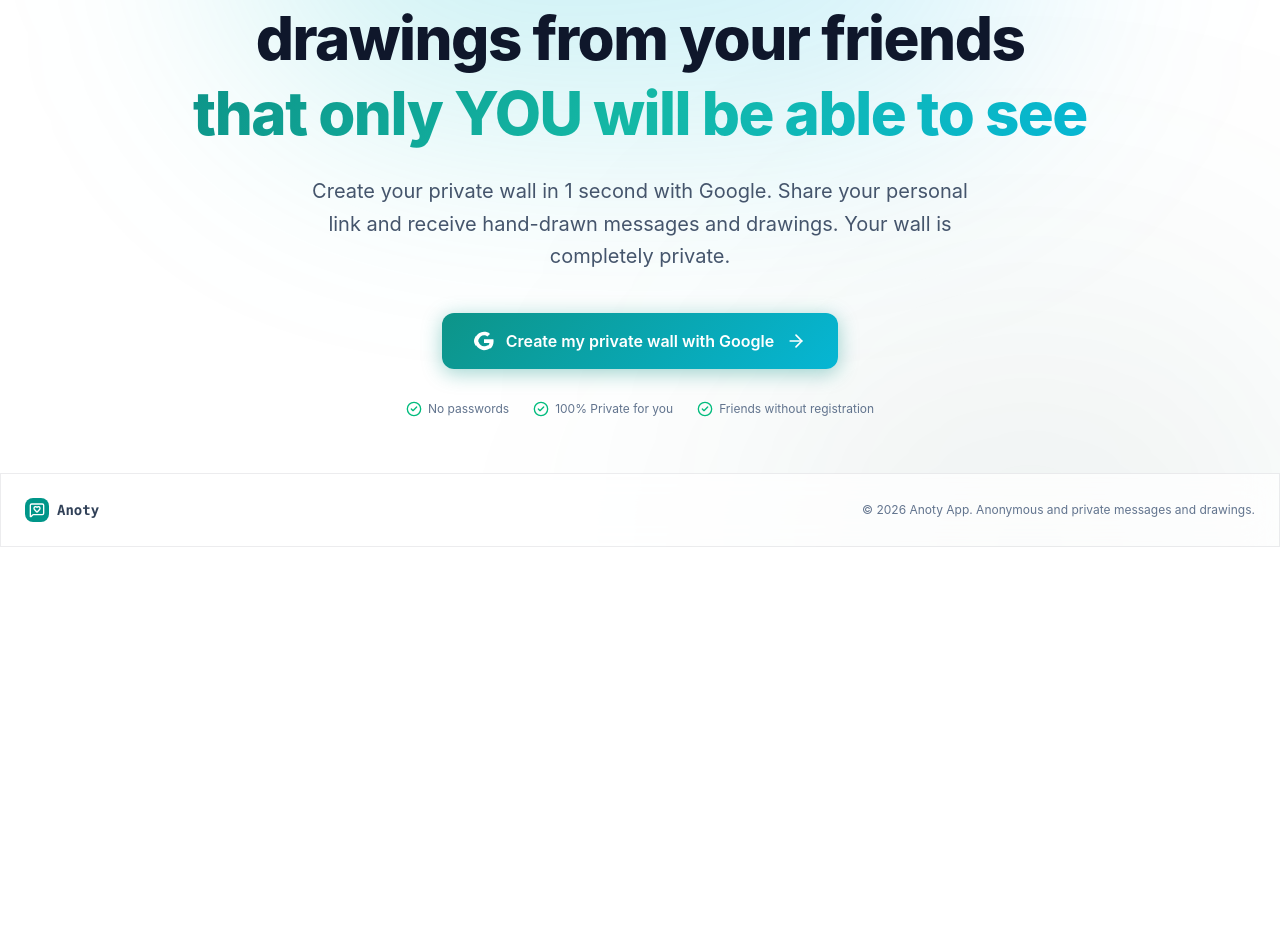
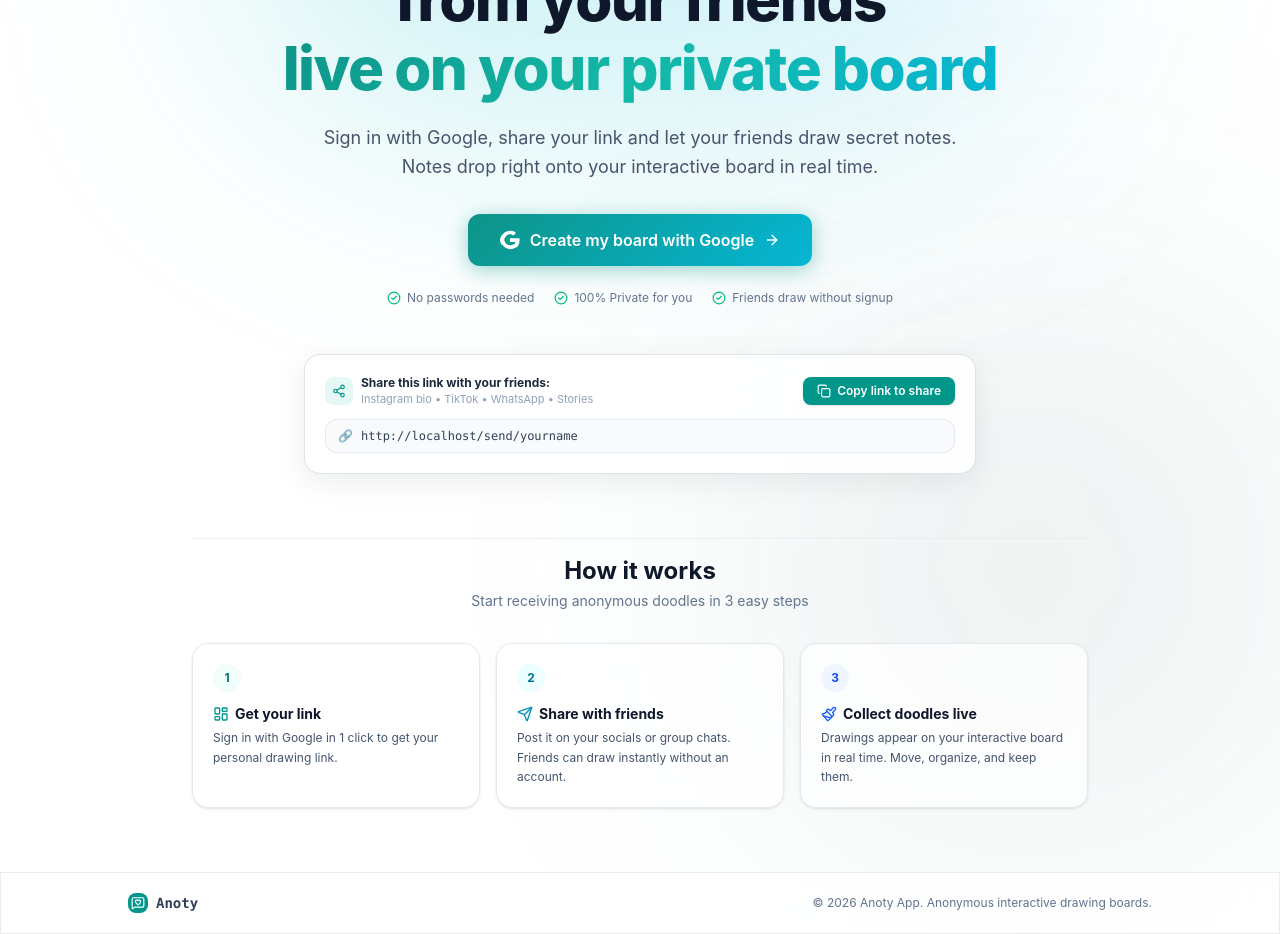
Before and after one commit to MistyBlunch/Anoty, a Next.js app in the folder front/: page / in a window 1280 px wide. Shown: the part 280-1214 px from the top of the page. Before the commit the page ends 827 px from the top, so only its background shows below. Built offline with nearby package versions, Linux system fonts and the light colour scheme; no server answers.

Commit message:
feat: add share link preview widget with copy functionality to landing page

```diff
--- a/front/src/lib/i18n/en.ts
+++ b/front/src/lib/i18n/en.ts
@@ -16,24 +16,41 @@
   login_short: "Sign in",
   connecting: "Connecting...",
   sign_out: "Sign out",
-  my_private_wall: "My Private Wall",
-  go_to_my_wall: "Go to my Private Wall",
+  my_private_wall: "My Private Board",
+  go_to_my_wall: "Go to my Board",
   validating_session: "Validating session...",
   login_error_default: "Could not sign in",
   login_backend_error: "Could not connect to the backend server",
   login_oauth_error: "Failed to open the Google OAuth window",
 
-  // ─── Home hero ────────────────────────────────────────────────────────────
-  hero_badge: "Your anonymous messages and drawings, 100% private",
-  hero_heading_1: "Receive secret notes and drawings from your friends",
-  hero_heading_2: "that only YOU will be able to see",
+  // ─── Home hero & Landing ──────────────────────────────────────────────────
+  hero_badge: "🎨 Anonymous Drawing Board",
+  hero_heading_1: "Receive anonymous drawings from your friends",
+  hero_heading_2: "live on your private board",
   hero_subheading:
-    "Create your private wall in 1 second with Google. Share your personal link and receive hand-drawn messages and drawings. Your wall is completely private.",
-  hero_cta_create: "Create my private wall with Google",
-  hero_check_no_passwords: "No passwords",
+    "Sign in with Google, share your link and let your friends draw secret notes. Notes drop right onto your interactive board in real time.",
+  hero_cta_create: "Create my board with Google",
+  hero_check_no_passwords: "No passwords needed",
   hero_check_private: "100% Private for you",
-  hero_check_no_register: "Friends without registration",
-  footer_tagline: "Anonymous and private messages and drawings.",
+  hero_check_no_register: "Friends draw without signup",
+  hero_share_preview_label: "Share this link with your friends:",
+  hero_share_preview_sublabel: "Instagram bio • TikTok • WhatsApp • Stories",
+  hero_share_preview_copied: "Copied!",
+  hero_share_preview_copy_btn: "Copy link to share",
+
+  how_it_works_title: "How it works",
+  how_it_works_subtitle: "Start receiving anonymous doodles in 3 easy steps",
+  step_1_badge: "1",
+  step_1_title: "Get your link",
+  step_1_desc: "Sign in with Google in 1 click to get your personal drawing link.",
+  step_2_badge: "2",
+  step_2_title: "Share with friends",
+  step_2_desc: "Post it on your socials or group chats. Friends can draw instantly without an account.",
+  step_3_badge: "3",
+  step_3_title: "Collect doodles live",
+  step_3_desc: "Drawings appear on your interactive board in real time. Move, organize, and keep them.",
+
+  footer_tagline: "Anonymous interactive drawing boards.",
 
   // ─── Dashboard ────────────────────────────────────────────────────────────
   loading_public_board: "Loading your public wall...",
--- a/front/src/pages/index.tsx
+++ b/front/src/pages/index.tsx
@@ -1,4 +1,4 @@
-import { useState } from "react"
+import { useState, useEffect } from "react"
 import { useRouter } from "next/router"
 import Head from "next/head"
 import {
@@ -8,6 +8,11 @@
   CheckCircle2,
   LogOut,
   LayoutDashboard,
+  Share2,
+  Copy,
+  Check,
+  Paintbrush,
+  Send,
 } from "lucide-react"
 import { motion } from "framer-motion"
 import { useGoogleLogin } from "@react-oauth/google"
@@ -24,6 +29,27 @@
   const [isLoggingIn, setIsLoggingIn] = useState(false)
   const { user, saveSession, logout } = useAuth({ redirect: false })
   const { t } = useLanguage()
+
+  const [copiedLink, setCopiedLink] = useState(false)
+  const [origin, setOrigin] = useState("https://anoty.app")
+
+  useEffect(() => {
+    if (typeof window !== "undefined" && window.location.origin) {
+      setOrigin(window.location.origin)
+    }
+  }, [])
+
+  const shareUrl = user ? `${origin}/send/${user.username}` : `${origin}/send/yourname`
+
+  const handleCopyLink = async () => {
+    try {
+      await navigator.clipboard.writeText(shareUrl)
+      setCopiedLink(true)
+      setTimeout(() => setCopiedLink(false), 2500)
+    } catch {
+      // fallback
+    }
+  }
 
   const loginWithGoogle = useGoogleLogin({
     scope: "openid email profile",
@@ -59,9 +85,9 @@
         <link rel="icon" href="/favicon.svg" />
       </Head>
 
-      <div className="min-h-screen bg-white text-slate-800 selection:bg-teal-500 selection:text-white relative overflow-hidden flex flex-col">
-        {/* Background Glows */}
-        <div className="absolute top-0 left-1/2 -translate-x-1/2 w-[800px] h-[400px] bg-gradient-to-tr from-teal-500/20 via-cyan-500/20 to-blue-500/10 blur-[120px] pointer-events-none rounded-full" />
+      <div className="min-h-screen bg-white text-slate-800 selection:bg-teal-500 selection:text-white relative overflow-hidden flex flex-col justify-between">
+        {/* Ambient Glows */}
+        <div className="absolute top-0 left-1/2 -translate-x-1/2 w-[800px] h-[400px] bg-gradient-to-tr from-teal-500/20 via-cyan-500/20 to-blue-500/10 blur-[130px] pointer-events-none rounded-full" />
         <div className="absolute top-[600px] right-0 w-[500px] h-[500px] bg-teal-900/10 blur-[150px] pointer-events-none rounded-full" />
 
         <HeaderShell
@@ -91,7 +117,7 @@
                 <button
                   onClick={() => loginWithGoogle()}
                   disabled={isLoggingIn}
-                  className="flex items-center gap-2 bg-white hover:bg-slate-50 text-slate-800 border border-slate-300 px-3 sm:px-4 py-2.5 rounded-xl text-sm font-medium transition-all shadow-sm hover:border-teal-500/50 cursor-pointer active:scale-95"
+                  className="flex items-center gap-2 bg-white hover:bg-slate-50 text-slate-800 border border-slate-300 px-3 sm:px-4 py-2 rounded-xl text-sm font-medium transition-all shadow-sm hover:border-teal-500/50 cursor-pointer active:scale-95"
                 >
                   <svg className="w-4 h-4" viewBox="0 0 24 24">
                     <path fill="#EA4335" d="M12 5c1.6 0 3 .6 4.1 1.6l3.1-3.1C17.3 1.7 14.8 1 12 1 7.5 1 3.7 3.6 1.9 7.3l3.7 2.9C6.5 7.3 9 5 12 5z"/>
@@ -108,41 +134,45 @@
         />
 
         {/* Hero Section */}
-        <section className="flex-1 pt-16 pb-14 px-6 max-w-5xl mx-auto text-center relative z-10">
+        <main className="flex-1 max-w-5xl mx-auto px-6 pt-12 pb-16 text-center relative z-10">
           <motion.div
-            initial={{ opacity: 0, y: 20 }}
+            initial={{ opacity: 0, y: 16 }}
             animate={{ opacity: 1, y: 0 }}
-            transition={{ duration: 0.6 }}
+            transition={{ duration: 0.5 }}
           >
-            <div className="inline-flex items-center gap-2 px-4 py-2 rounded-full glass-panel border border-teal-500/30 text-teal-700 text-xs font-semibold uppercase tracking-wider mb-8 shadow-inner">
+            {/* Pill */}
+            <div className="inline-flex items-center gap-2 px-3.5 py-1.5 rounded-full glass-panel border border-teal-500/30 text-teal-700 text-xs font-semibold mb-6 shadow-sm">
               <Sparkles className="w-3.5 h-3.5 text-teal-500 animate-pulse" />
               <span>{t("hero_badge")}</span>
             </div>
 
-            <h1 className="text-4xl sm:text-6xl font-extrabold tracking-tight text-slate-900 mb-6 leading-tight">
+            {/* Headline */}
+            <h1 className="text-3xl sm:text-5xl md:text-6xl font-extrabold tracking-tight text-slate-900 mb-5 leading-[1.15]">
               {t("hero_heading_1")} <br className="hidden sm:block" />
               <span className="gradient-text">{t("hero_heading_2")}</span>
             </h1>
 
-            <p className="text-slate-600 text-lg sm:text-xl max-w-2xl mx-auto mb-10 leading-relaxed">
+            {/* Subheading */}
+            <p className="text-slate-600 text-base sm:text-lg max-w-2xl mx-auto mb-8 leading-relaxed">
               {t("hero_subheading")}
             </p>
 
-            <div className="flex flex-col sm:flex-row items-center justify-center gap-4">
+            {/* CTA Button */}
+            <div className="flex flex-col sm:flex-row items-center justify-center gap-4 mb-6">
               {user ? (
                 <button
                   onClick={() => router.push("/dashboard")}
-                  className="w-full sm:w-auto gradient-button text-white font-semibold px-8 py-4 rounded-xl flex items-center justify-center gap-3 text-base shadow-lg cursor-pointer"
+                  className="w-full sm:w-auto gradient-button text-white font-semibold px-8 py-3.5 rounded-xl flex items-center justify-center gap-2.5 text-base shadow-lg cursor-pointer"
                 >
                   <LayoutDashboard className="w-5 h-5" />
                   <span>{t("go_to_my_wall")}</span>
-                  <ArrowRight className="w-5 h-5" />
+                  <ArrowRight className="w-4 h-4" />
                 </button>
               ) : (
                 <button
                   onClick={() => loginWithGoogle()}
                   disabled={isLoggingIn}
-                  className="w-full sm:w-auto gradient-button text-white font-semibold px-8 py-4 rounded-xl flex items-center justify-center gap-3 text-base shadow-lg cursor-pointer"
+                  className="w-full sm:w-auto gradient-button text-white font-semibold px-8 py-3.5 rounded-xl flex items-center justify-center gap-2.5 text-base shadow-lg cursor-pointer"
                 >
                   <svg className="w-5 h-5" viewBox="0 0 24 24">
                     <path fill="#ffffff" d="M12 5c1.6 0 3 .6 4.1 1.6l3.1-3.1C17.3 1.7 14.8 1 12 1 7.5 1 3.7 3.6 1.9 7.3l3.7 2.9C6.5 7.3 9 5 12 5z"/>
@@ -151,29 +181,134 @@
                     <path fill="#ffffff" d="M12 23c3.2 0 6-1.1 8-3l-3.7-2.9c-1.1.7-2.5 1.2-4.3 1.2-3 0-5.5-2.3-6.4-5.2L1.9 16C3.7 19.7 7.5 23 12 23z"/>
                   </svg>
                   <span>{isLoggingIn ? t("connecting") : t("hero_cta_create")}</span>
-                  <ArrowRight className="w-5 h-5" />
+                  <ArrowRight className="w-4 h-4" />
                 </button>
               )}
             </div>
 
-            <div className="mt-8 flex items-center justify-center gap-6 text-xs text-slate-500">
-              <span className="flex items-center gap-1.5"><CheckCircle2 className="w-4 h-4 text-emerald-500" />{t("hero_check_no_passwords")}</span>
-              <span className="flex items-center gap-1.5"><CheckCircle2 className="w-4 h-4 text-emerald-500" />{t("hero_check_private")}</span>
-              <span className="flex items-center gap-1.5"><CheckCircle2 className="w-4 h-4 text-emerald-500" />{t("hero_check_no_register")}</span>
+            {/* Micro badges */}
+            <div className="flex items-center justify-center flex-wrap gap-5 text-xs text-slate-500 mb-12">
+              <span className="flex items-center gap-1.5"><CheckCircle2 className="w-3.5 h-3.5 text-emerald-500" />{t("hero_check_no_passwords")}</span>
+              <span className="flex items-center gap-1.5"><CheckCircle2 className="w-3.5 h-3.5 text-emerald-500" />{t("hero_check_private")}</span>
+              <span className="flex items-center gap-1.5"><CheckCircle2 className="w-3.5 h-3.5 text-emerald-500" />{t("hero_check_no_register")}</span>
+            </div>
+
+            {/* Share Link Preview Box */}
+            <div className="max-w-2xl mx-auto mb-16">
+              <div className="glass-card rounded-2xl p-4 sm:p-5 shadow-lg border border-teal-500/20 text-left">
+                <div className="flex flex-col sm:flex-row items-start sm:items-center justify-between gap-3 mb-3">
+                  <div className="flex items-center gap-2">
+                    <div className="w-7 h-7 rounded-lg bg-teal-500/10 text-teal-600 flex items-center justify-center">
+                      <Share2 className="w-3.5 h-3.5" />
+                    </div>
+                    <div>
+                      <p className="text-xs font-bold text-slate-800">{t("hero_share_preview_label")}</p>
+                      <p className="text-[11px] text-slate-400">{t("hero_share_preview_sublabel")}</p>
+                    </div>
+                  </div>
+                  <button
+                    onClick={handleCopyLink}
+                    className={`w-full sm:w-auto flex items-center justify-center gap-1.5 px-3.5 py-1.5 rounded-lg text-xs font-semibold transition-all cursor-pointer shadow-sm ${
+                      copiedLink
+                        ? "bg-emerald-500 text-white"
+                        : "bg-teal-600 hover:bg-teal-700 text-white active:scale-95"
+                    }`}
+                  >
+                    {copiedLink ? (
+                      <>
+                        <Check className="w-3.5 h-3.5" />
+                        <span>{t("hero_share_preview_copied")}</span>
+                      </>
+                    ) : (
+                      <>
+                        <Copy className="w-3.5 h-3.5" />
+                        <span>{t("hero_share_preview_copy_btn")}</span>
+                      </>
+                    )}
+                  </button>
+                </div>
+
+                <div className="flex items-center gap-2 bg-slate-50 border border-slate-200/80 rounded-xl px-3 py-2 text-xs text-slate-700 font-mono select-all overflow-x-auto">
+                  <span className="text-teal-600 font-bold">🔗</span>
+                  <span className="truncate">{shareUrl}</span>
+                </div>
+              </div>
+            </div>
+
+            {/* How It Works: 3 Clean Steps */}
+            <div className="pt-4 border-t border-slate-200/60 max-w-4xl mx-auto text-left">
+              <div className="text-center mb-8">
+                <h2 className="text-xl sm:text-2xl font-bold text-slate-900 mb-1">
+                  {t("how_it_works_title")}
+                </h2>
+                <p className="text-xs sm:text-sm text-slate-500">
+                  {t("how_it_works_subtitle")}
+                </p>
+              </div>
+
+              <div className="grid grid-cols-1 md:grid-cols-3 gap-4">
+                {/* Step 1 */}
+                <div className="p-5 rounded-2xl border border-slate-200 bg-white/70 backdrop-blur shadow-sm flex flex-col justify-between">
+                  <div>
+                    <div className="w-7 h-7 rounded-full bg-teal-50 text-teal-700 font-bold text-xs flex items-center justify-center mb-3">
+                      {t("step_1_badge")}
+                    </div>
+                    <h3 className="text-sm font-bold text-slate-900 mb-1 flex items-center gap-1.5">
+                      <LayoutDashboard className="w-4 h-4 text-teal-600" />
+                      {t("step_1_title")}
+                    </h3>
+                    <p className="text-xs text-slate-600 leading-relaxed">
+                      {t("step_1_desc")}
+                    </p>
+                  </div>
+                </div>
+
+                {/* Step 2 */}
+                <div className="p-5 rounded-2xl border border-slate-200 bg-white/70 backdrop-blur shadow-sm flex flex-col justify-between">
+                  <div>
+                    <div className="w-7 h-7 rounded-full bg-cyan-50 text-cyan-700 font-bold text-xs flex items-center justify-center mb-3">
+                      {t("step_2_badge")}
+                    </div>
+                    <h3 className="text-sm font-bold text-slate-900 mb-1 flex items-center gap-1.5">
+                      <Send className="w-4 h-4 text-cyan-600" />
+                      {t("step_2_title")}
+                    </h3>
+                    <p className="text-xs text-slate-600 leading-relaxed">
+                      {t("step_2_desc")}
+                    </p>
+                  </div>
+                </div>
+
+                {/* Step 3 */}
+                <div className="p-5 rounded-2xl border border-slate-200 bg-white/70 backdrop-blur shadow-sm flex flex-col justify-between">
+                  <div>
+                    <div className="w-7 h-7 rounded-full bg-blue-50 text-blue-700 font-bold text-xs flex items-center justify-center mb-3">
+                      {t("step_3_badge")}
+                    </div>
+                    <h3 className="text-sm font-bold text-slate-900 mb-1 flex items-center gap-1.5">
+                      <Paintbrush className="w-4 h-4 text-blue-600" />
+                      {t("step_3_title")}
+                    </h3>
+                    <p className="text-xs text-slate-600 leading-relaxed">
+                      {t("step_3_desc")}
+                    </p>
+                  </div>
+                </div>
+              </div>
             </div>
           </motion.div>
-        </section>
+        </main>
 
         {/* Footer */}
-        <footer className="border-t border-slate-200 py-6 px-6 text-center text-xs text-slate-500 relative z-10 glass-panel w-full mt-auto">
-          <div className="max-w-7xl mx-auto flex flex-col sm:flex-row items-center justify-between gap-4">
+        <footer className="border-t border-slate-200 py-5 px-6 text-center text-xs text-slate-500 glass-panel w-full">
+          <div className="max-w-5xl mx-auto flex flex-col sm:flex-row items-center justify-between gap-3">
             <div className="flex items-center gap-2">
-              <div className="w-6 h-6 rounded-lg bg-teal-600 flex items-center justify-center">
-                <MessageSquareHeart className="w-4 h-4 text-white" />
+              <div className="w-5 h-5 rounded-lg bg-teal-600 flex items-center justify-center">
+                <MessageSquareHeart className="w-3.5 h-3.5 text-white" />
               </div>
               <span className="font-bold text-slate-700 font-mono text-sm">Anoty</span>
             </div>
-            <p>© 2026 Anoty App. {t("footer_tagline")}</p>
+            <p>© {new Date().getFullYear()} Anoty App. {t("footer_tagline")}</p>
           </div>
         </footer>
       </div>
```
Also changed, not shown: front/src/lib/i18n/es.ts (+27 -10 lines).
